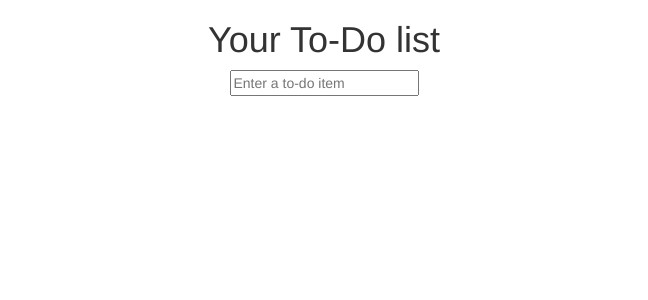
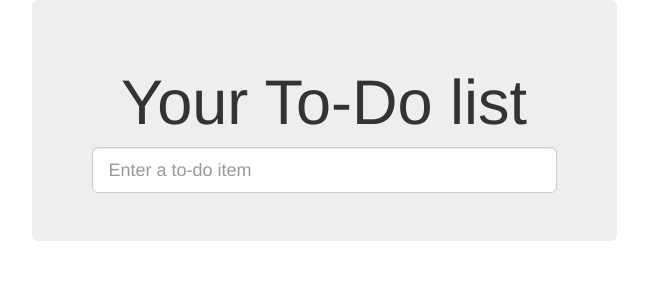
Before and after one commit to foxli180/TDD_Prac, a Django app: page / in a window 1280 px wide. Shown: the top 300 px of the page, without its empty margins (316-964 px from the left). Run offline with Django 3.2, Linux system fonts and the light colour scheme; parts of the project's set-up code (start-up, migrations or seed data) failed here and were passed over; some libraries are stand-ins or nearby versions.

Commit message:
Use Bootstap to improve layout

```diff
--- a/lists/templates/base.html
+++ b/lists/templates/base.html
@@ -9,11 +9,11 @@
 <body>
 <div class="container">
 	<div class="row">
-		<div class="col-md-6 col-md-offset-3">
+		<div class="col-md-6 col-md-offset-3 jumbotron">
 			<div class="text-center">
 				<h1>{% block header_text %}{% endblock %}</h1>
 				<form method="POST" action="{% block form_action %}{% endblock %}">
-					<input name="item_text" id="id_new_item" placeholder="Enter a to-do item" />
+					<input name="item_text" id="id_new_item" class="form-control input-lg" placeholder="Enter a to-do item" />
 					{% csrf_token %}
 				</form>
 			</div>
```
Also changed, not shown: db.sqlite3, lists/models.py (line endings or trailing spaces), 2 other files.
